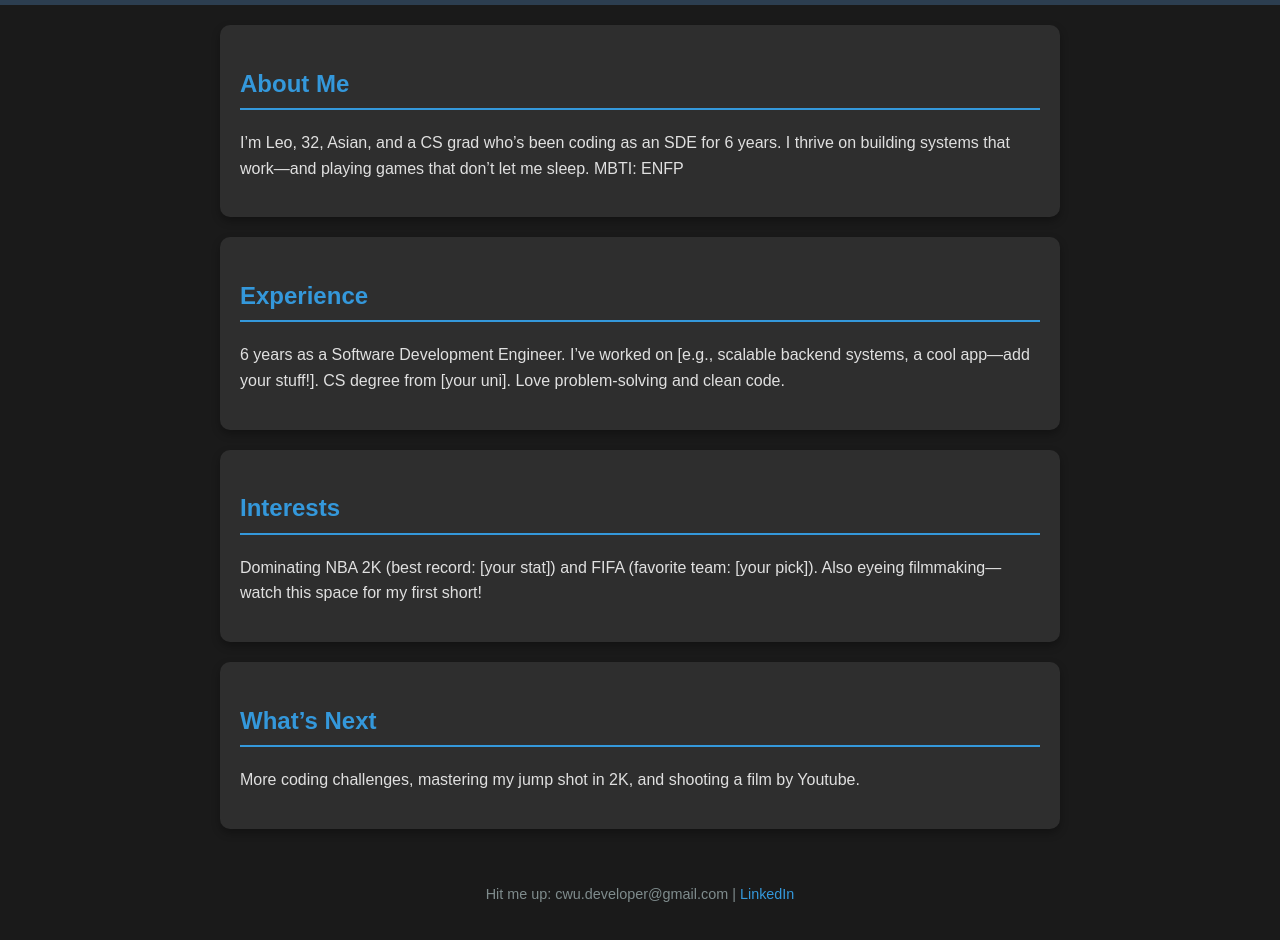
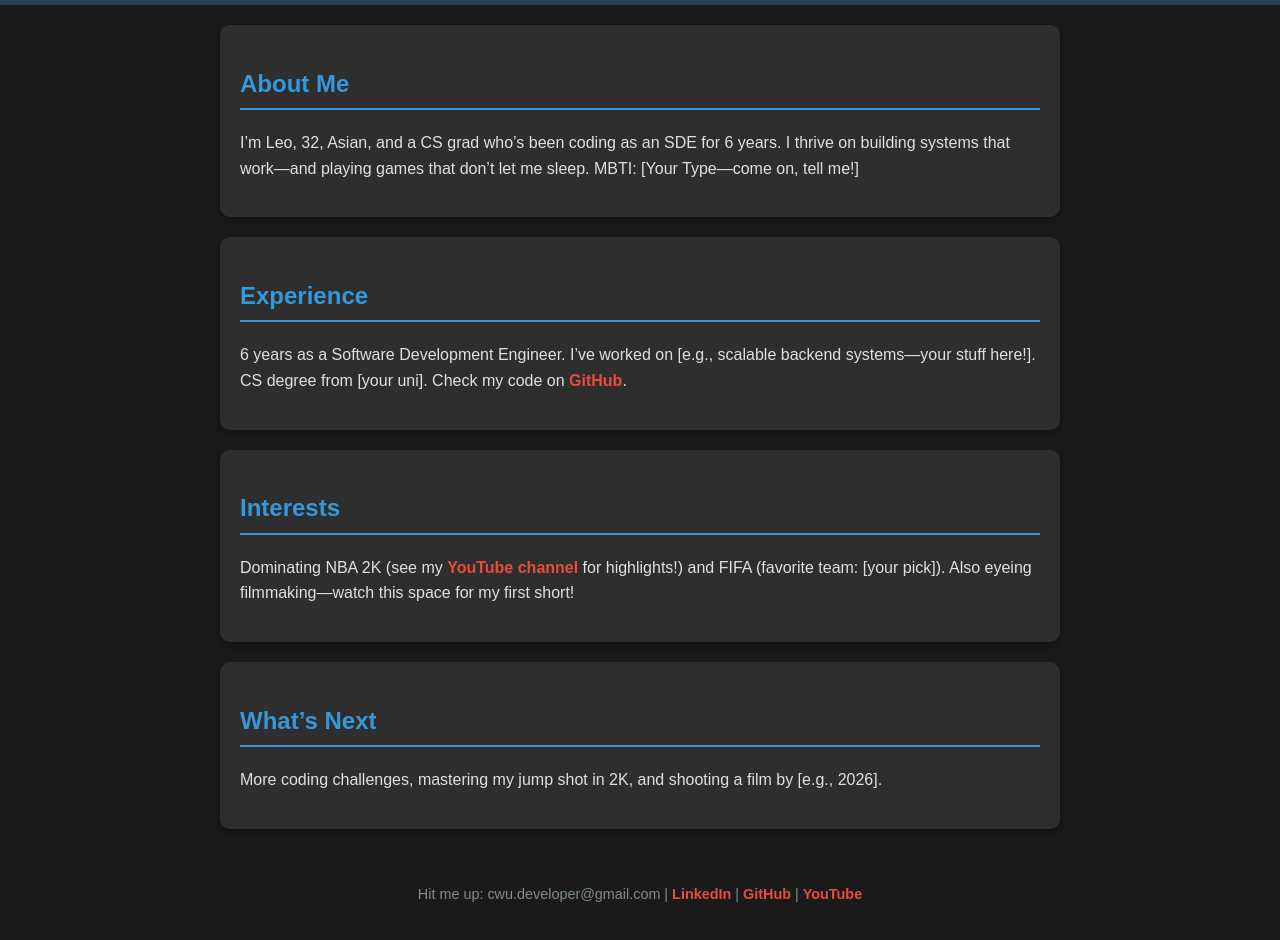
Before and after one commit to leowcy/personal-site, a plain HTML site: page index.html in a window 1280 px wide. Shown: the part 180-1120 px from the top of the page. Drawn offline with Linux system fonts and the light colour scheme.

Commit message:
update a bit

```diff
--- a/index.html
+++ b/index.html
@@ -16,24 +16,28 @@
     <section id="about">
         <h2>About Me</h2>
         <p>I’m Leo, 32, Asian, and a CS grad who’s been coding as an SDE for 6 years. I thrive on building systems that
-            work—and playing games that don’t let me sleep. MBTI: ENFP</p>
+            work—and playing games that don’t let me sleep. MBTI: [Your Type—come on, tell me!]</p>
     </section>
     <section id="experience">
         <h2>Experience</h2>
-        <p>6 years as a Software Development Engineer. I’ve worked on [e.g., scalable backend systems, a cool app—add
-            your stuff!]. CS degree from [your uni]. Love problem-solving and clean code.</p>
+        <p>6 years as a Software Development Engineer. I’ve worked on [e.g., scalable backend systems—your stuff here!].
+            CS degree from [your uni]. Check my code on <a href="https://github.com/leowcy" target="_blank">GitHub</a>.
+        </p>
     </section>
     <section id="interests">
         <h2>Interests</h2>
-        <p>Dominating NBA 2K (best record: [your stat]) and FIFA (favorite team: [your pick]). Also eyeing
+        <p>Dominating NBA 2K (see my <a href="https://www.youtube.com/channel/UCh5PErLiHiHznlptJHdft2g"
+                target="_blank">YouTube channel</a> for highlights!) and FIFA (favorite team: [your pick]). Also eyeing
             filmmaking—watch this space for my first short!</p>
     </section>
     <section id="future">
         <h2>What’s Next</h2>
-        <p>More coding challenges, mastering my jump shot in 2K, and shooting a film by Youtube.</p>
+        <p>More coding challenges, mastering my jump shot in 2K, and shooting a film by [e.g., 2026].</p>
     </section>
     <footer>
-        <p>Hit me up: cwu.developer@gmail.com | <a href="https://linkedin.com/in/leowcy">LinkedIn</a></p>
+        <p>Hit me up: cwu.developer@gmail.com | <a href="https://www.linkedin.com/in/chengyao-wu-b398857b/">LinkedIn</a> | <a
+                href="https://github.com/leowcy" target="_blank">GitHub</a> | <a
+                href="https://www.youtube.com/channel/UCh5PErLiHiHznlptJHdft2g" target="_blank">YouTube</a></p>
     </footer>
 </body>
 
--- a/style.css
+++ b/style.css
@@ -3,9 +3,7 @@ body {
     margin: 0;
     padding: 0;
     background-color: #1a1a1a;
-    /* Dark background */
     color: #e0e0e0;
-    /* Light text */
     line-height: 1.6;
 }
 
@@ -13,7 +11,6 @@ header {
     text-align: center;
     padding: 40px 20px;
     background-color: #2c3e50;
-    /* Dark blue-gray */
     color: #fff;
 }
 
@@ -33,14 +30,12 @@ section {
     margin: 20px auto;
     padding: 20px;
     background-color: #2e2e2e;
-    /* Slightly lighter dark */
     border-radius: 10px;
     box-shadow: 0 4px 8px rgba(0, 0, 0, 0.3);
 }
 
 h2 {
     color: #3498db;
-    /* Blue accent */
     border-bottom: 2px solid #3498db;
     padding-bottom: 5px;
 }
@@ -53,11 +48,13 @@ footer {
 }
 
 a {
-    color: #3498db;
+    color: #e74c3c;
     text-decoration: none;
+    font-weight: bold;
 }
 
 a:hover {
+    color: #f39c12;
     text-decoration: underline;
 }
 
```
